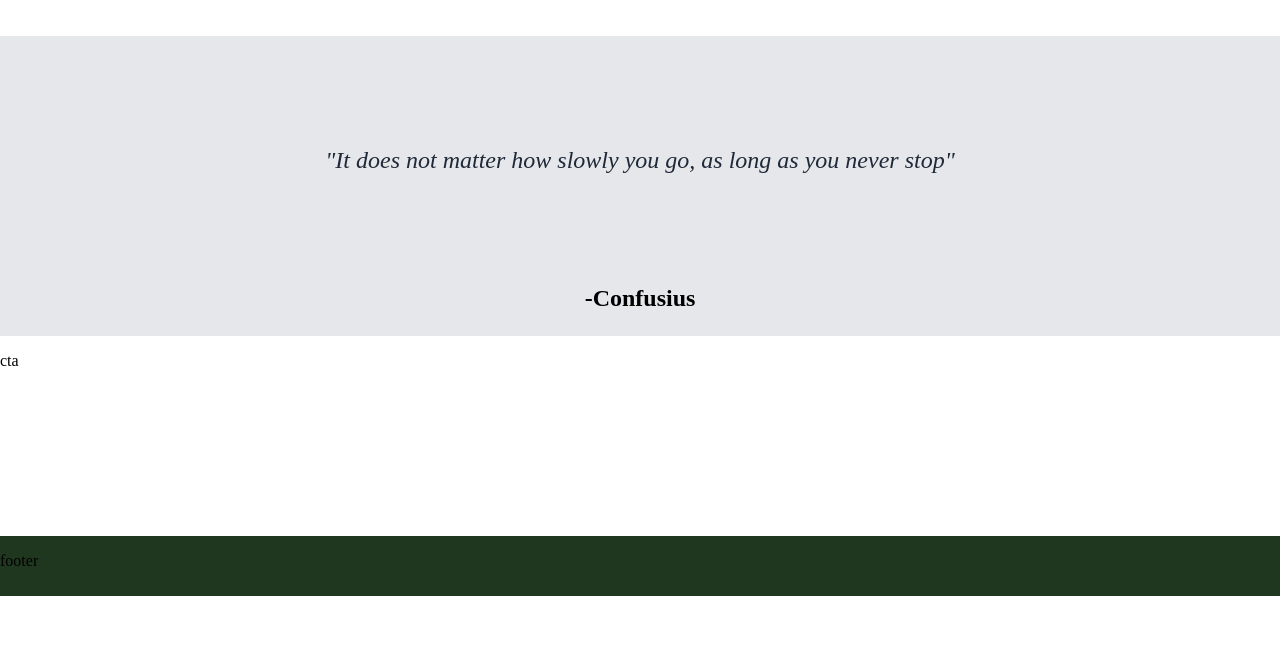
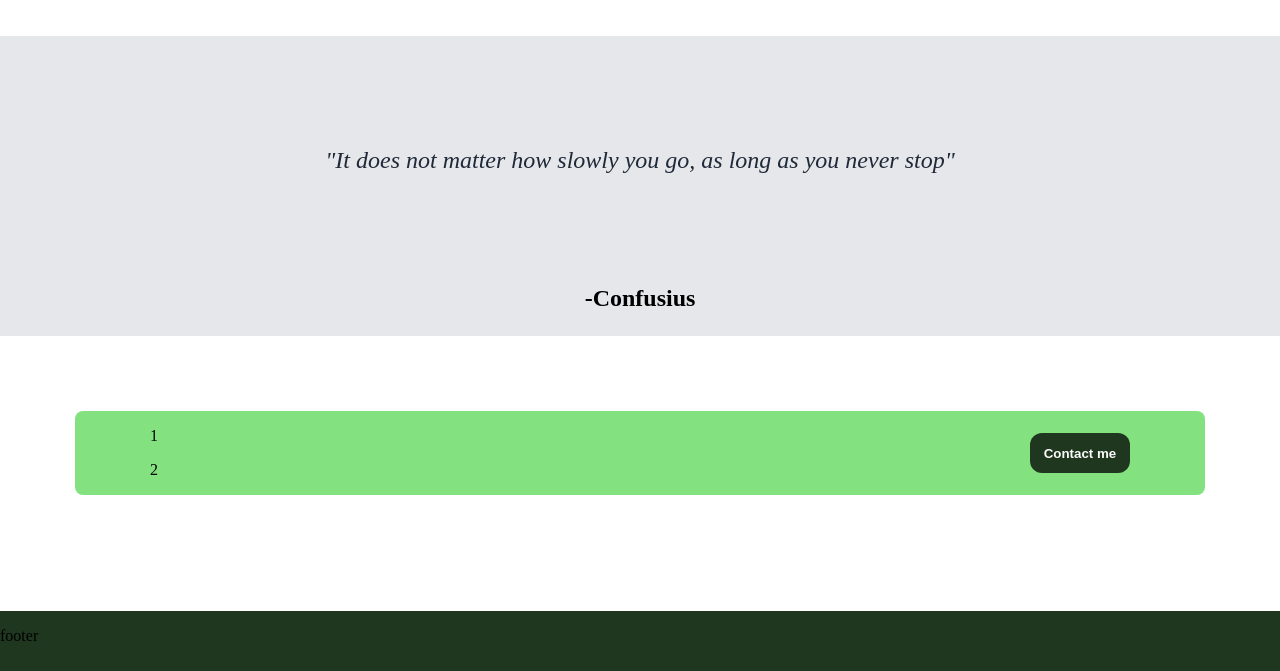
Before and after one commit to bramr03/landing-page-exercise, a plain HTML site: page index.html in a window 1280 px wide. Shown: the part 631-1302 px from the top of the page. Before the commit the page ends 1227 px from the top, so only its background shows below. Drawn offline with Linux system fonts and the light colour scheme.

Commit message:
Almost finished the CTA and the footer

```diff
--- a/index.html
+++ b/index.html
@@ -52,8 +52,16 @@
             <p style="    width: auto; margin: auto;">"It does not matter how slowly you go, as long as you never stop"</p>
             <p id="author">-Confusius</p>
         </div>
-        <div class="cta">
-            <p>cta</p>
+        <div class="cta" style="padding-bottom: 75px">
+            <div class="box" style="border-radius: 8px; background-color: #83e17f; margin: 75px;">
+                <div class="box-items">
+                    <div class="box-text">
+                        <p>1</p>
+                        <p>2</p>
+                    </div>
+                    <button id="down">Contact me</button>
+                </div>
+            </div>
         </div>
         <div class="footer">
             <p>footer</p>
--- a/styles.css
+++ b/styles.css
@@ -117,3 +117,23 @@ button{
     font-weight: bold;
     text-align: center;
 }
+
+#box-text{
+    display: flex;
+    flex-direction: column;
+    align-items: flex-start;
+    justify-content: space-between;
+}
+
+.box-items{
+    margin-left: 75px;
+    margin-right: 75px;
+    display: flex;
+    justify-content: space-between;
+    align-items: center;
+}
+
+#down{
+    background-color: #20371f;
+    border-radius: 12px;
+}
```
